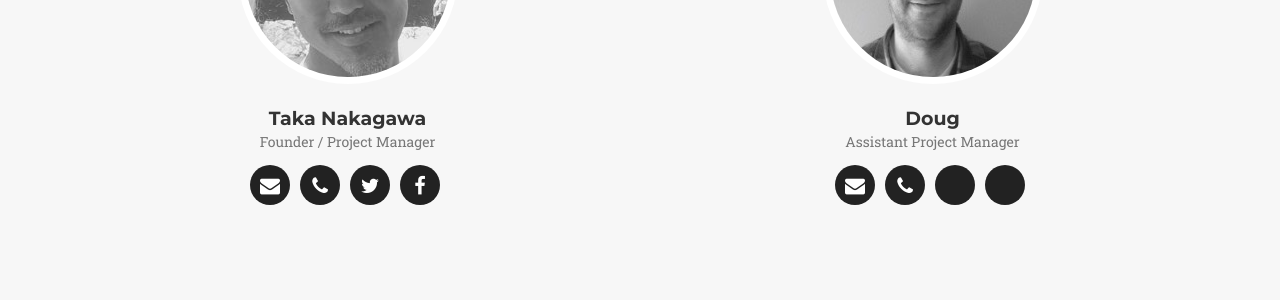
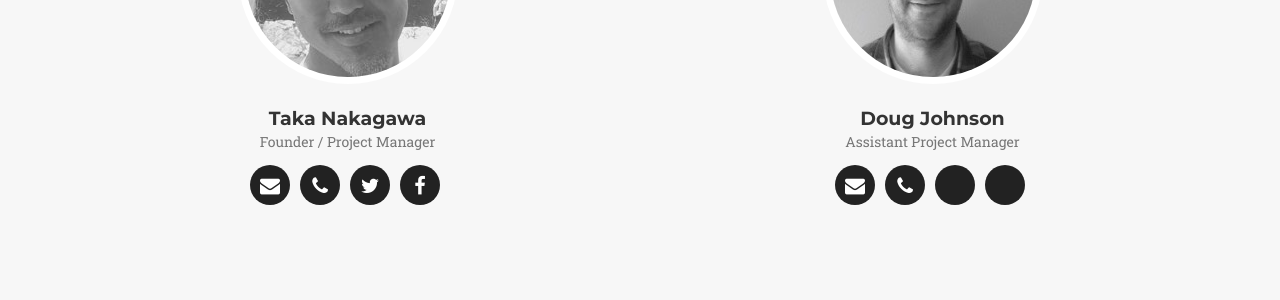
Before and after one commit to whaleen/sakuragroup.co, a Jekyll site: the page built from index.html, in a window 1280 px wide and 900 px high, scrolled down 5696 px. Shown: the part 153-453 px from the top of the window. Built offline with Jekyll 4.4.1, drawn with Linux system fonts in a browser that asks for light colours; some web fonts are replaced.

Commit message:
added Doug's last name

```diff
--- a/_config.yml
+++ b/_config.yml
@@ -27,7 +27,7 @@ people:
       url: http://twitter.com/thesakuragroup
     - title: facebook
       url: https://www.facebook.com/thesakuragroup
-- name: Doug
+- name: Doug Johnson
   pic: 2
   position: Assistant Project Manager
   email: douglasljohnson@outlook.com
```
